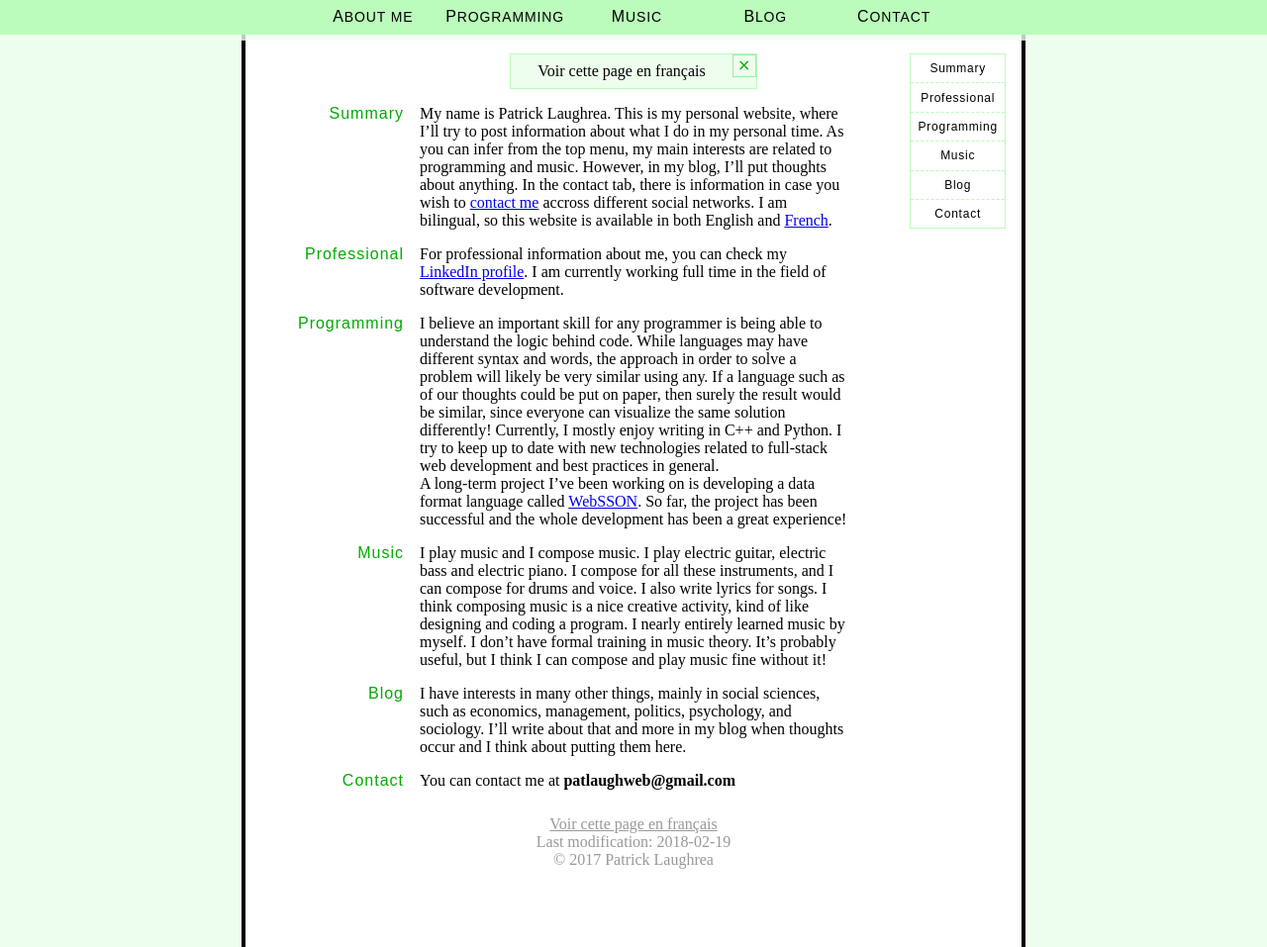
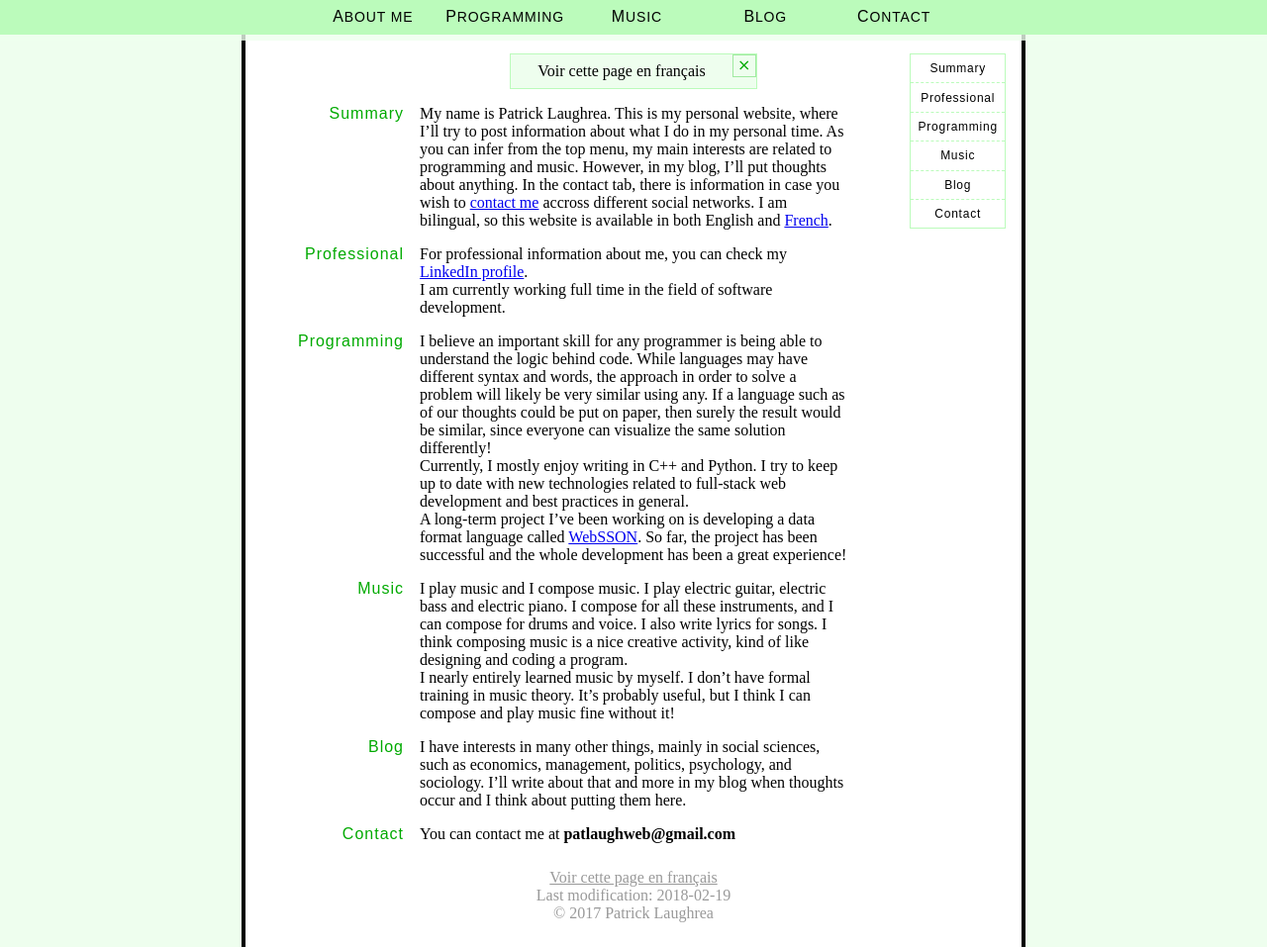
Before and after one commit to Pat-Laugh/pat-laugh.github.io, a Jekyll site: the page built from en/index.html, in a window 1280 px wide and 957 px high. Shown: the whole window at 99% size. Built offline with Jekyll 4.4.1, drawn with Linux system fonts in a browser that asks for light colours.

Commit message:
Add paragraphs in profile

```diff
--- a/en/index.html
+++ b/en/index.html
@@ -24,6 +24,7 @@ content_list:
  - >
     For professional information about me, you can check my
     <a href="https://www.linkedin.com/in/pat-laugh">LinkedIn profile</a>.
+    <br>
     I am currently working full time in the field of software development.
  - >
     I believe an important skill for any programmer is
@@ -31,9 +32,10 @@ content_list:
     syntax and words, the approach in order to solve a problem will likely
     be very similar using any. If a language such as of our
     thoughts could be put on paper, then surely the result would be similar,
-    since everyone can visualize the same solution differently! Currently,
-    I mostly enjoy writing in C++ and Python. I try to keep up to date with new technologies
-    related to full-stack web development and best practices in general.
+    since everyone can visualize the same solution differently!
+    <br>
+    Currently, I mostly enjoy writing in C++ and Python. I try to keep up to date with
+    new technologies related to full-stack web development and best practices in general.
     <br>
     A long-term project I've been working on is developing a data format language called
     <a href="programming#websson">WebSSON</a>. So far, the project has been successful
@@ -43,6 +45,7 @@ content_list:
     electric piano. I compose for all these instruments, and I can compose for
     drums and voice. I also write lyrics for songs. I think composing music is a
     nice creative activity, kind of like designing and coding a program.
+    <br>
     I nearly entirely learned music by myself. I don't have formal
     training in music theory. It's probably useful, but I think I can compose
     and play music fine without it!
--- a/fr/index.html
+++ b/fr/index.html
@@ -25,6 +25,7 @@ content_list:
  - >
     Pour de l'information professionnelle à mon sujet, vous pouvez consulter mon
     <a href="https://www.linkedin.com/in/pat-laugh/fr">profil LinkedIn</a>.
+    <br>
     Présentement, je travaille à temps plein dans le domain du développement de logiciel.
  - >
     Je crois qu'une
@@ -34,6 +35,7 @@ content_list:
     problème sera néanmois sûrement similaire peu importe le langage. Si nous
     pouvions aisément mettre sur papier nos pensées, nous nous apercevrions
     sans doute qu'il y a plusieurs façons de visualiser la solution à un problème.
+    <br>
     Présentement, j'apprécie principalement programmer en C++ et Python.
     J'essaie de rester à jour avec les technologies reliées au
     développement web ainsi que les meilleurs pratiques.
@@ -51,7 +53,9 @@ content_list:
     le codage d'un programme. Un lien avec la programmation est que la plupart
     des notes ont des durées relatives par rapport aux autres par un facteur
     de puissances de 2. Par exemple, un crochet dure deux fois plus longtemps
-    qu'un double crochet. J'ai appris moi-même la musique et je n'ai pas
+    qu'un double crochet.
+    <br>
+    J'ai appris moi-même la musique et je n'ai pas
     vraiment de connaissances formelles dans des théories de musique. Je vois
     une fraction plutôt qu'un nom (par exemple, <sup>1</sup>/<sub>8</sub> ou
     <sup>1</sup>/<sub>16</sub> plutôt que << crochet >> ou << double
--- a/static/scss/style.scss
+++ b/static/scss/style.scss
@@ -176,6 +176,10 @@ footer a { color: inherit; }
 .content-text {
 	margin-bottom: 1em;
 	max-width: 27em;
+}
+
+.content-text br {
+	line-height: 1.375em;
 }
 
 .error-color { color: #AA0000; }
```
